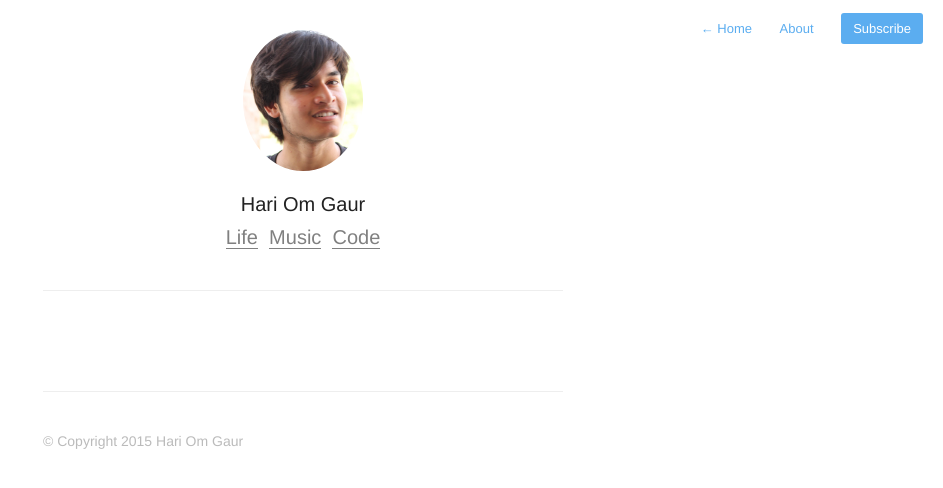
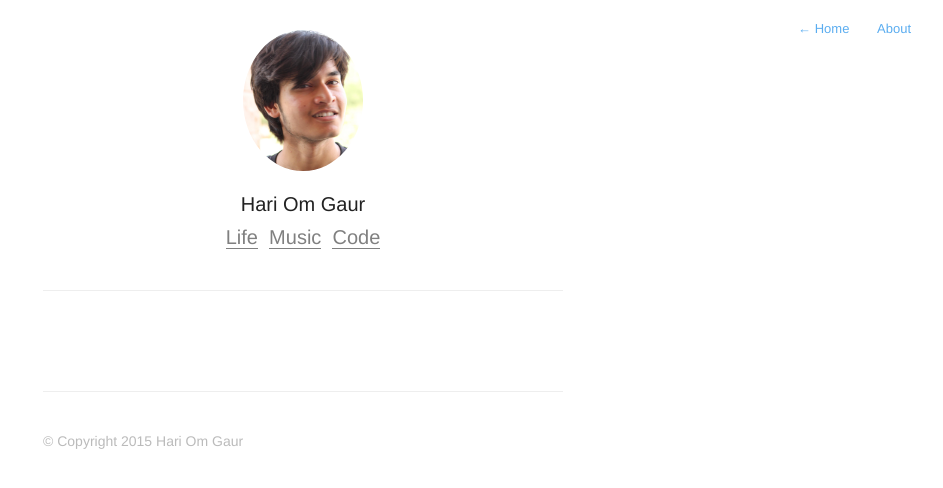
Before and after one commit to hogaur/hogaur.github.io, a Jekyll site: the page built from index.html, in a window 1280 px wide. Shown: the top 488 px of the page, without its empty margins (337-1280 px from the left). Built offline with Jekyll 4.4.1, drawn with Linux system fonts in a browser that asks for light colours; nearby versions of some CDN libraries; Markdown is read by kramdown in place of the engine named in the settings; the list of posts is cut into pages by our own code.

Commit message:
[Hari] Removing Subscribe button

```diff
--- a/_includes/navigation.html
+++ b/_includes/navigation.html
@@ -8,5 +8,8 @@
             <a href="{{ site.baseurl }}about">About </a>
         {% endif %}
     {% endif %}
-    <a class="cta" href="{{ site.baseurl }}feed.xml">Subscribe</a>
+    {% comment %}<a class="cta" href="http://github.com/hogaur"><img src="assets/github-ico.png"></a>{% endcomment %}
+    {% comment %}<a class="cta" href="http://in.linkedin.com/in/hogaur"><img src="assets/linkedin-ico.png"></a>{% endcomment %}
+    {% comment %}<a class="cta" href="http://twitter.com/hogaur"><img src="assets/twitter-ico.png" ></a>{% endcomment %}
+    {% comment %}<a class="cta" href="http://facebook.com/hogaur"><img src="assets/facebook-ico.png"></a>{% endcomment %}
 </nav>
```
